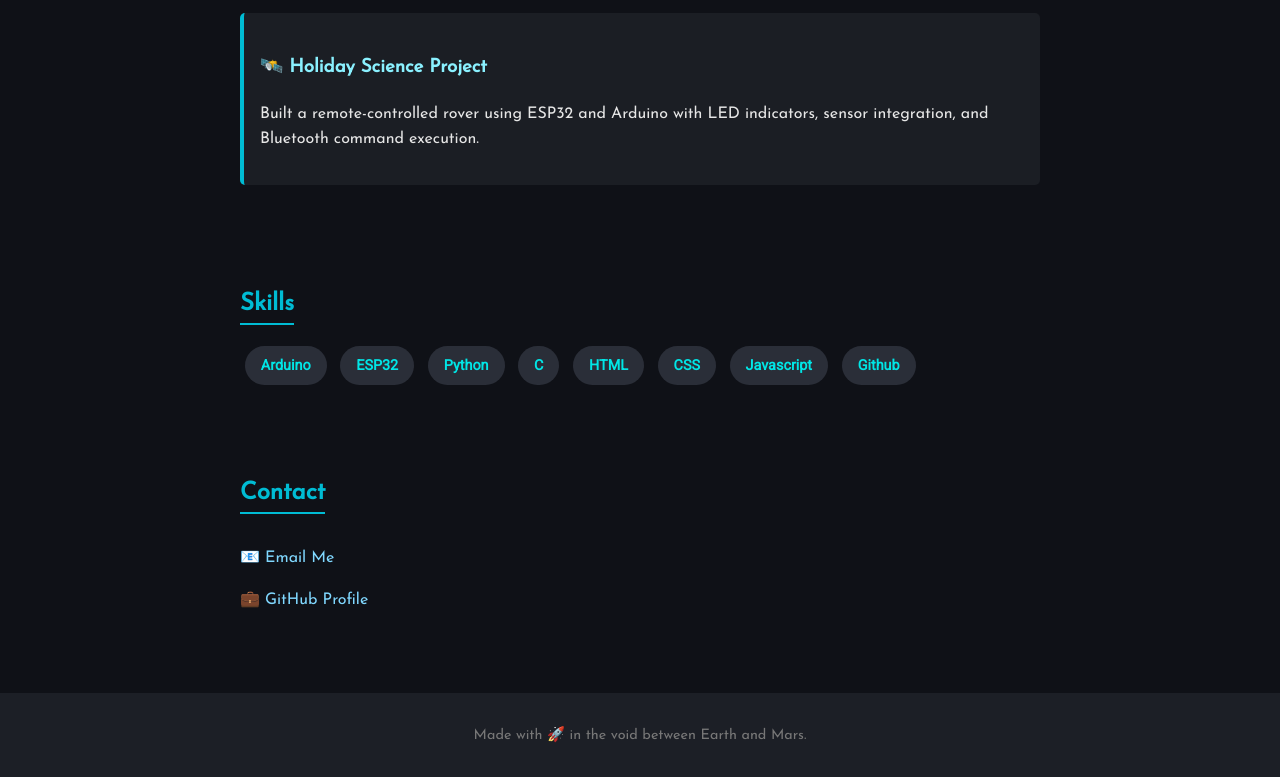
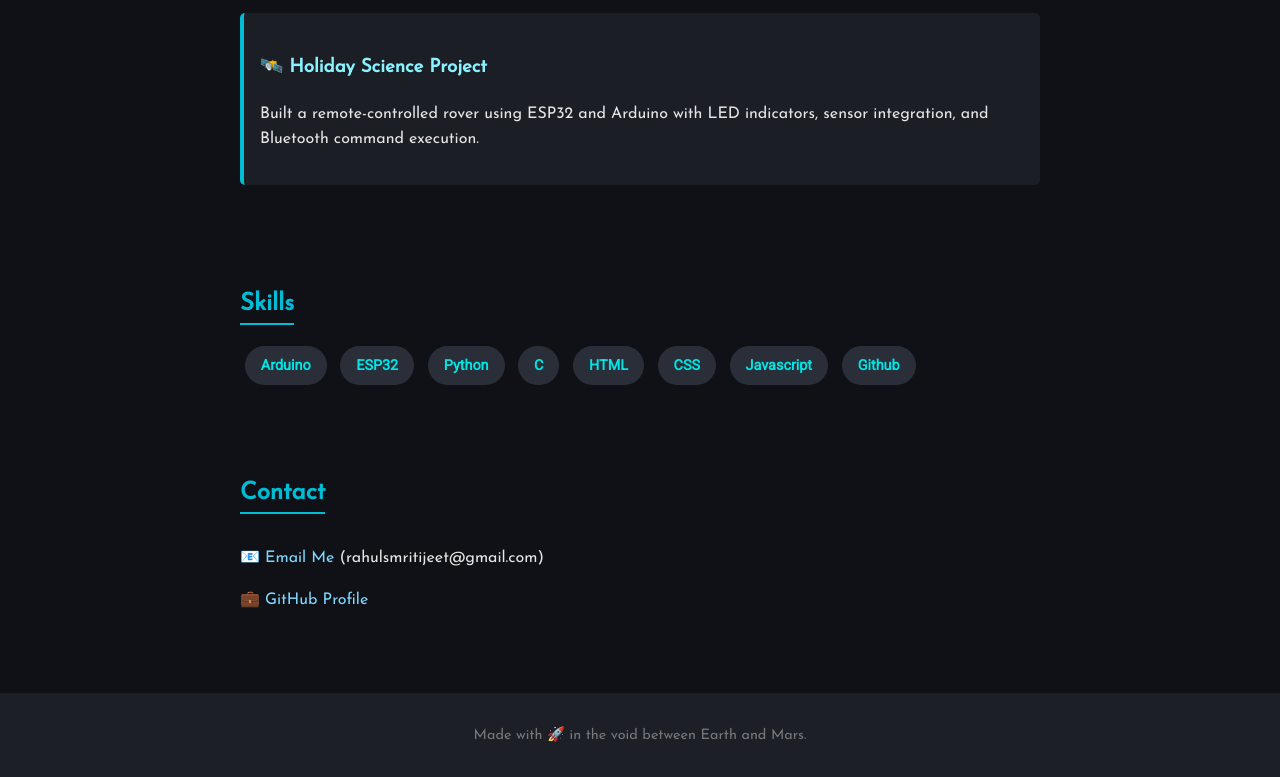
Before and after one commit to rahulsmritijeet/my_blog, a plain HTML site: page index.html in a window 1280 px wide. Shown: the part 1411-2188 px from the top of the page. Drawn offline with Linux system fonts and the light colour scheme; a script that the page names is missing.

Commit message:
Update index.html

```diff
--- a/index.html
+++ b/index.html
@@ -69,7 +69,7 @@
 
   <section id="contact">
     <h2>Contact</h2>
-    <p>📧 <a href="mailto:rahulsmritijeet@gmail.com">Email Me</a></p>
+    <p>📧 <a href="mailto:rahulsmritijeet@gmail.com">Email Me</a> (rahulsmritijeet@gmail.com)</p>
     <p>💼 <a href="https://github.com/rahulsmritijeet" target="_blank">GitHub Profile</a></p>
   </section>
 
```
